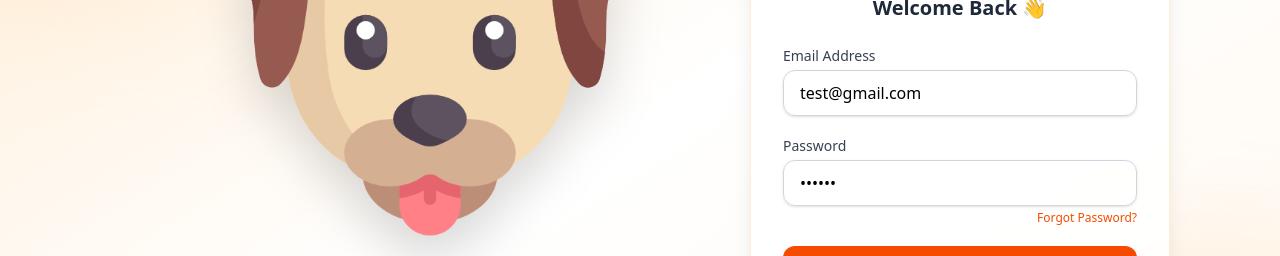
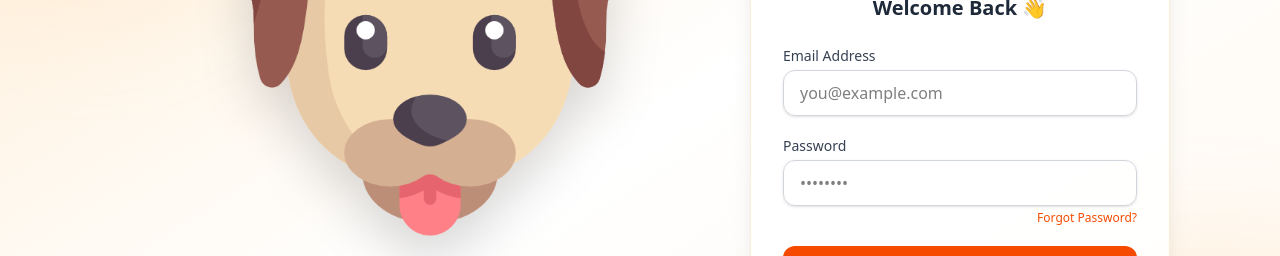
Before and after one commit to Srijeevni2025/Pet-linc, a React (Vite) app in the folder frontend/: page /signin in a window 1280 px wide. Shown: the part 273-529 px from the top of the page. Built offline with nearby package versions, Linux system fonts and the light colour scheme; no server answers.

Commit message:
removed login placeholder values

```diff
--- a/frontend/src/Pages/Signin.jsx
+++ b/frontend/src/Pages/Signin.jsx
@@ -119,7 +119,7 @@ export default function SignIn() {
             <input
               type="email"
               required
-              {...register("email", { value: "test@gmail.com" })}
+              {...register("email")}
               className="w-full px-4 py-2.5 border border-gray-300 rounded-xl shadow-sm focus:ring-2 focus:ring-orange-400 focus:border-orange-400 outline-none transition-all"
               placeholder="you@example.com"
             />
@@ -132,7 +132,7 @@ export default function SignIn() {
             <input
               type="password"
               required
-              {...register("password", { value: "rajan1" })}
+              {...register("password")}
               className="w-full px-4 py-2.5 border border-gray-300 rounded-xl shadow-sm focus:ring-2 focus:ring-orange-400 focus:border-orange-400 outline-none transition-all"
               placeholder="••••••••"
             />
```
